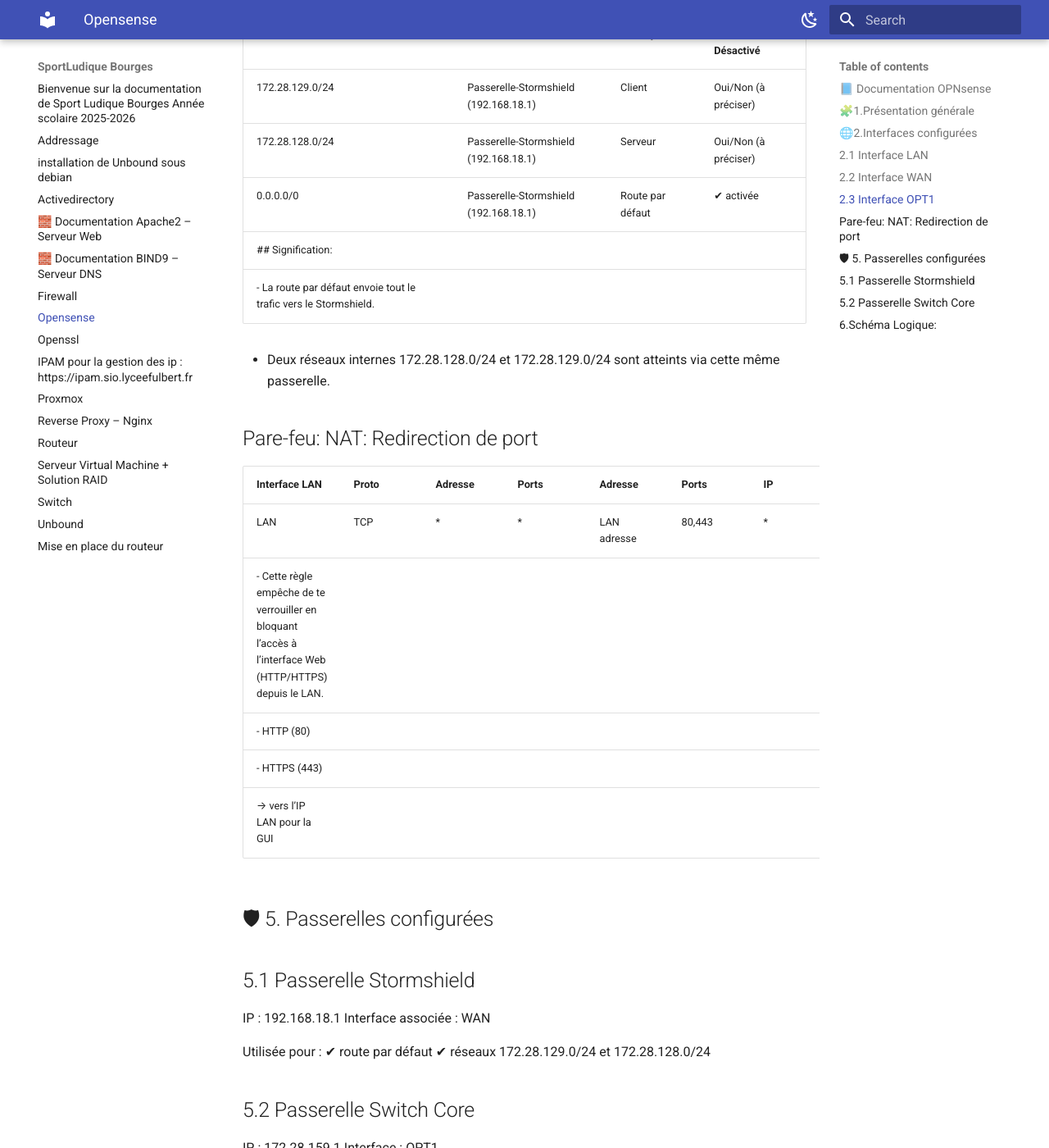
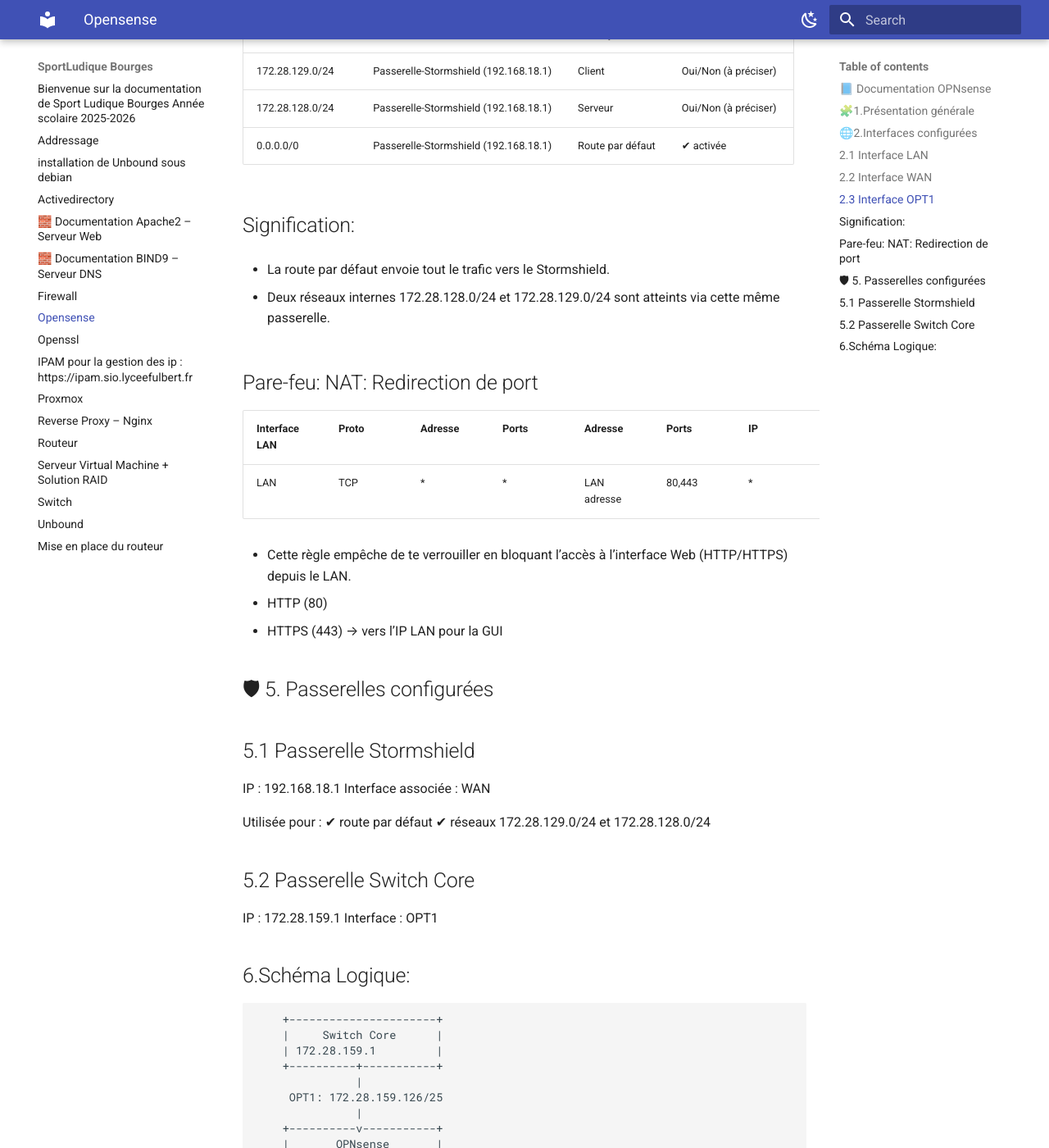
Before and after one commit to RAYAN241351/SportLudique2025-2026, an MkDocs documentation site: the page built from docs/opensense.md, in a window 1280 px wide and 1400 px high, scrolled down 1163 px. Shown: the whole window at 82% size. Built offline with MkDocs 1.6.1 and Material for MkDocs 9.7.7, drawn with Linux system fonts in a browser that asks for light colours; some of the changed text lies outside the part shown.

```diff
--- a/docs/opensense.md
+++ b/docs/opensense.md
@@ -47,16 +47,21 @@ Les routes configurées dans Système → Routes → Configuration sont les suiv
 |172.28.129.0/24|	Passerelle-Stormshield (192.168.18.1)|	Client|	Oui/Non (à préciser)|
 |172.28.128.0/24|	Passerelle-Stormshield (192.168.18.1)|	Serveur|	Oui/Non (à préciser)|
 |0.0.0.0/0|	Passerelle-Stormshield (192.168.18.1)|	Route par défaut|	✔ activée|
+
+
 ## Signification:
 - La route par défaut envoie tout le trafic vers le Stormshield.
 
 - Deux réseaux internes 172.28.128.0/24 et 172.28.129.0/24 sont atteints via cette même passerelle.
+
+
 
 ## Pare-feu: NAT: Redirection de port
 
 |Interface LAN | Proto | Adresse | Ports | Adresse | Ports | IP | Ports | Description|
 |:-|:-|:-|:-|:-|:-|:-|:-|:-|
 |LAN|TCP|*|*|LAN adresse| 80,443|*|*|Règle anti-Lockout|
+
 - Cette règle empêche de te verrouiller en bloquant l’accès à l’interface Web (HTTP/HTTPS) depuis le LAN.
 - HTTP (80)
 - HTTPS (443)
@@ -86,8 +91,8 @@ Interface : OPT1
         +----------v-----------+
         |       OPNsense       |
         |-----------------------|
-LAN ----| 192.168.110.98        |
-WAN ----| 192.168.18.2          |
+        | 192.168.110.98 -> LAN |
+        | 192.168.18.2   -> WAN |
         +----------+------------+
                    |
         +----------v-----------+
```
